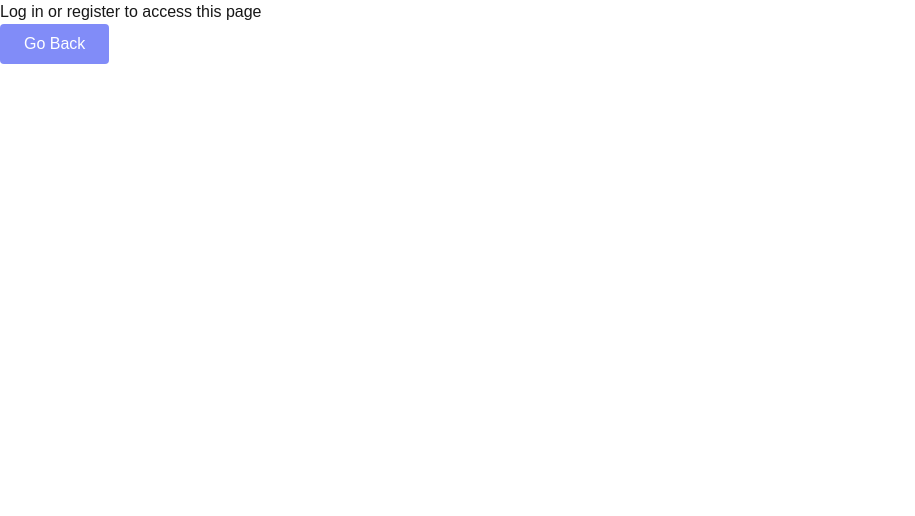
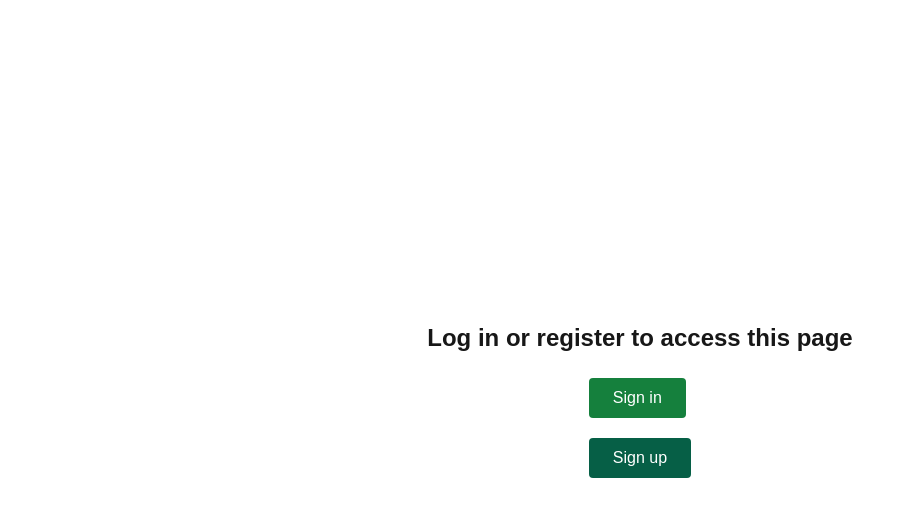
Before and after one commit to aldinalj/Enterprise_Project_Frontend, a Next.js app: page /activities in a window 1280 px wide. Shown: the top 516 px of the page, without its empty margins (0-915 px from the left). Built offline with nearby package versions, Linux system fonts and the light colour scheme.

Commit message:
Update logic for who can see all activities, add redirection buttons, update styling

```diff
--- a/app/(authentication)/sign-in/page.tsx
+++ b/app/(authentication)/sign-in/page.tsx
@@ -101,7 +101,7 @@ export default function SignIn() {
               name="username"
               value={user.username}
               onChange={handleUserChange}
-              placeholder="Enter your username"
+              placeholder="Username"
               required
               className="mt-1 block w-full p-2  rounded-md shadow-sm text-green-950 focus:outline-none bg-green-200 placeholder-green-900"
             />
@@ -115,7 +115,7 @@ export default function SignIn() {
               name="password"
               value={user.password}
               onChange={handleUserChange}
-              placeholder="Enter your password"
+              placeholder="Password"
               required
               className="mt-1 block w-full p-2 rounded-md shadow-sm text-green-950 focus:outline-none bg-green-200 placeholder-green-900"
             />
--- a/app/(authentication)/sign-up/page.tsx
+++ b/app/(authentication)/sign-up/page.tsx
@@ -37,7 +37,7 @@ export default function SignUp() {
                 </label>
                 <input
                   className="w-full px-4 py-2 border-2 border-gray-300 rounded focus:outline-none focus:ring-2 focus:ring-emerald-300 focus:border-emerald-300"
-                  placeholder="username.."
+                  placeholder="Username"
                   type="text"
                   name="username"
                   onChange={(event) => handleUserChange(event)}
@@ -51,7 +51,7 @@ export default function SignUp() {
                 </label>
                 <input
                   className="w-full px-4 py-2 border-2 border-gray-300 rounded focus:outline-none focus:ring-2 focus:ring-emerald-300 focus:border-emerald-300"
-                  placeholder="password.."
+                  placeholder="Password"
                   type="password"
                   name="password"
                   onChange={(event) => handleUserChange(event)}
--- /dev/null
+++ b/app/_components/GoToSignInButton.tsx
@@ -0,0 +1,23 @@
+import { useRouter } from "next/navigation";
+import React from "react";
+
+const GoToSignInButton = () => {
+  const router = useRouter();
+
+  const handleRedirectToSignIn = () => {
+    router.push("/sign-in")
+  }
+
+  return (
+    <div>
+      <button
+        onClick={handleRedirectToSignIn}
+        className="px-6 py-2 bg-green-700 text-white font-medium rounded hover:bg-green-600 focus:outline-none focus:ring-2 focus:ring-green-500 focus:ring-offset-2 transition-all"
+      >
+        Sign in
+      </button>
+    </div>
+  );
+};
+
+export default GoToSignInButton;
--- /dev/null
+++ b/app/_components/GoToSignUpButton.tsx
@@ -0,0 +1,23 @@
+import { useRouter } from "next/navigation";
+import React from "react";
+
+const GoToSignUpButton = () => {
+  const router = useRouter();
+
+  const handleRedirectToSignUp = () => {
+    router.push("/sign-up")
+  }
+
+  return (
+    <div>
+      <button
+        onClick={handleRedirectToSignUp}
+        className="px-6 py-2 bg-emerald-800 text-white font-medium rounded hover:bg-emerald-600 focus:outline-none focus:ring-2 focus:ring-emerald-500 focus:ring-offset-2 transition-all"
+      >
+        Sign up
+      </button>
+    </div>
+  );
+};
+
+export default GoToSignUpButton;
--- a/app/activities/all/page.tsx
+++ b/app/activities/all/page.tsx
@@ -4,6 +4,8 @@ import { IActivity } from "../../_types/IActivity";
 import ActivityCard from "@/app/_components/ActivityCard";
 import GoBackButton from "@/app/_components/GoBackButton";
 import { useRouter } from "next/navigation";
+import GoToSignInButton from "@/app/_components/GoToSignInButton";
+import GoToSignUpButton from "@/app/_components/GoToSignUpButton";
 
 export default function ActivitiesPage() {
   const [activities, setActivities] = useState<IActivity[]>([]);
@@ -14,15 +16,11 @@ export default function ActivitiesPage() {
   const router = useRouter();
 
   useEffect(() => {
-
-  if (!token) {
-    setError("Token could not be found. Please log in to access this page.");
-    router.push("/login");
-    return;
-  }
-
-    fetch("http://localhost:8080/activities/all")
-
+    fetch("http://localhost:8080/activities/all", {
+      headers: {
+        Authorization: `Bearer ${token}`,
+      },
+    })
       .then((response) => {
         if (!response.ok) {
           return response.json().then((errorData) => {
@@ -45,8 +43,7 @@ export default function ActivitiesPage() {
       .finally(() => {
         setLoading(false);
       });
-
-    }, []);
+  }, []);
 
   if (loading) {
     return <p>Loading...</p>;
@@ -54,7 +51,7 @@ export default function ActivitiesPage() {
 
   return (
     <main>
-      {role ? (
+      {token ? (
         <div>
           <h1 className="text-center mt-3 text-4xl">Activities</h1>
           <div className="flex items-center justify-center min-h-screen overflow-auto">
@@ -70,9 +67,15 @@ export default function ActivitiesPage() {
           </div>
         </div>
       ) : (
-        <div className="text-center">
-          <h1>Login or register to access this page.</h1>
-          <GoBackButton />
+        <div className="flex flex-col items-center justify-center min-h-screen">
+          <h1 className="text-2xl font-bold mb-6">
+            Log in or register to access this page
+          </h1>
+
+          <div className="space-y-5">
+            <GoToSignInButton />
+            <GoToSignUpButton />
+          </div>
         </div>
       )}
       {error && <p className="text-red-500 text-center">{error}</p>}
--- a/app/activities/page.tsx
+++ b/app/activities/page.tsx
@@ -3,6 +3,8 @@
 import { useRouter } from "next/navigation";
 import BackButton from "../_components/GoBackButton";
 import LogoutButton from "../_components/LogOutButton";
+import GoToSignInButton from "../_components/GoToSignInButton";
+import GoToSignUpButton from "../_components/GoToSignUpButton";
 
 export default function AdminPage() {
   const router = useRouter();
@@ -12,13 +14,13 @@ export default function AdminPage() {
     router.push("/activities/all");
   };
 
-  const navigateToActivityById = () => {
-    router.push("/activities/id");
-  };
+  // const navigateToActivityById = () => {
+  //   router.push("/activities/id");
+  // };
 
-  const navigateToActivitiesByCode = () => {
-    router.push("/activities/code");
-  };
+  // const navigateToActivitiesByCode = () => {
+  //   router.push("/activities/code");
+  // };
 
   return (
     <main>
@@ -43,7 +45,7 @@ export default function AdminPage() {
     All activities
   </button>
 
-  <button
+  {/* <button
     onClick={navigateToActivityById}
     className="px-6 py-2 bg-indigo-400 text-white font-medium rounded hover:bg-blue-700 focus:outline-none focus:ring-2 focus:ring-blue-400 focus:ring-offset-2 transition-all"
   >
@@ -55,7 +57,7 @@ export default function AdminPage() {
     className="px-6 py-2 bg-indigo-400 text-white font-medium rounded hover:bg-blue-700 focus:outline-none focus:ring-2 focus:ring-blue-400 focus:ring-offset-2 transition-all"
   >
     Search activities by weather code
-  </button>
+  </button> */}
 
   <LogoutButton />
 </div>
@@ -64,9 +66,17 @@ export default function AdminPage() {
 
 ) : (
 
-<div>
-  <h1>Log in or register to access this page</h1>
-  <BackButton />
+
+<div className="flex flex-col items-center justify-center min-h-screen">
+  <h1 className="text-2xl font-bold mb-6">
+    Log in or register to access this page
+    </h1>
+
+  <div className="space-y-5">
+  <GoToSignInButton />
+  <GoToSignUpButton />
+  </div>
+
 </div>
 
 )}
```
